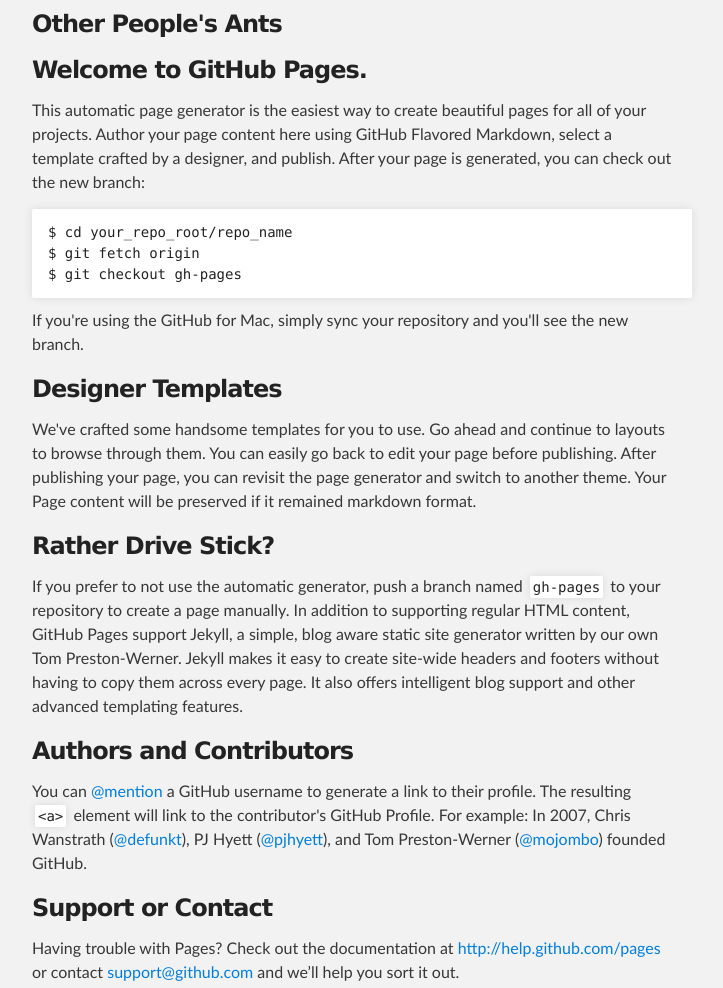
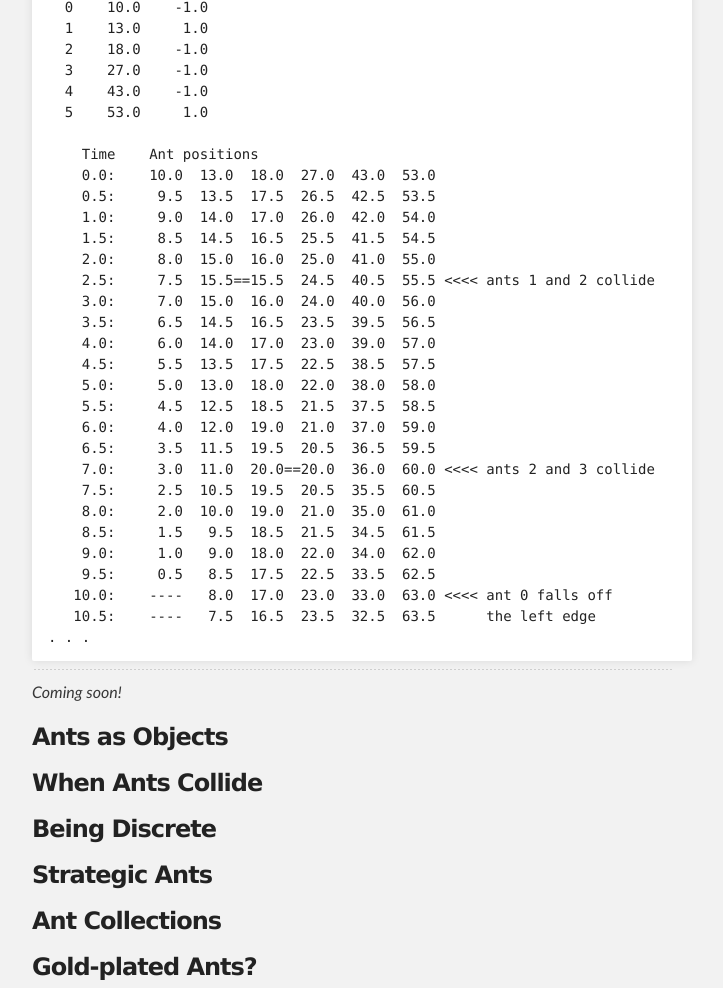
Before and after one commit to avklein/avklein.github.io, a plain HTML site: page index.html in a window 1280 px wide. Shown: the part 1340-2328 px from the top of the page, without its empty margins (288-1011 px from the left). Drawn offline with Linux system fonts and the light colour scheme.

```diff
--- a/index.html
+++ b/index.html
@@ -27,7 +27,12 @@
     <!-- MAIN CONTENT -->
     <div id="main_content_wrap" class="outer">
       <section id="main_content" class="inner">
-        <p>I'd like to start off by using some mathematical puzzles about ants as a jumping-off point for discussing different
+        <h2>
+<a name="a-question-of-ants" class="anchor" href="#a-question-of-ants"><span class="octicon octicon-link"></span></a>A Question Of Ants</h2>
+
+<p>2013 August 1</p>
+
+<p>I'd like to start off by using some mathematical puzzles about ants as a jumping-off point for discussing different
 programming approaches.</p>
 
 <p>In the May 2013 issue of the Communications of the ACM [CACM, Vol. 56 No. 5, Page 104], <a href="http://www.math.dartmouth.edu/%7Epw/">Peter Winkler</a>
@@ -55,6 +60,47 @@ poses three questions about the behavior of some idealized ants. The basic ant p
 }
 </code></pre>
 
+<p>The finished program is <a href="https://github.com/avklein/Ants/blob/master/SimplestAnts.java">SimplestAnts.java</a>. When we run it with 6 ants we get output that looks like this (the full output file is <a href="https://github.com/avklein/Ants/blob/master/SimplestAnts_random_output_1.txt">here</a>).</p>
+
+<pre><code>Created 6 ants with speed +/- 1.0 cm./sec. on a 100 cm. stick
+
+     initial   initial
+ Ant position  velocity
+  0    10.0    -1.0
+  1    13.0     1.0
+  2    18.0    -1.0
+  3    27.0    -1.0
+  4    43.0    -1.0
+  5    53.0     1.0
+
+    Time    Ant positions
+    0.0:    10.0  13.0  18.0  27.0  43.0  53.0
+    0.5:     9.5  13.5  17.5  26.5  42.5  53.5
+    1.0:     9.0  14.0  17.0  26.0  42.0  54.0
+    1.5:     8.5  14.5  16.5  25.5  41.5  54.5
+    2.0:     8.0  15.0  16.0  25.0  41.0  55.0
+    2.5:     7.5  15.5==15.5  24.5  40.5  55.5 &lt;&lt;&lt;&lt; ants 1 and 2 collide
+    3.0:     7.0  15.0  16.0  24.0  40.0  56.0
+    3.5:     6.5  14.5  16.5  23.5  39.5  56.5
+    4.0:     6.0  14.0  17.0  23.0  39.0  57.0
+    4.5:     5.5  13.5  17.5  22.5  38.5  57.5
+    5.0:     5.0  13.0  18.0  22.0  38.0  58.0
+    5.5:     4.5  12.5  18.5  21.5  37.5  58.5
+    6.0:     4.0  12.0  19.0  21.0  37.0  59.0
+    6.5:     3.5  11.5  19.5  20.5  36.5  59.5
+    7.0:     3.0  11.0  20.0==20.0  36.0  60.0 &lt;&lt;&lt;&lt; ants 2 and 3 collide
+    7.5:     2.5  10.5  19.5  20.5  35.5  60.5
+    8.0:     2.0  10.0  19.0  21.0  35.0  61.0
+    8.5:     1.5   9.5  18.5  21.5  34.5  61.5
+    9.0:     1.0   9.0  18.0  22.0  34.0  62.0
+    9.5:     0.5   8.5  17.5  22.5  33.5  62.5
+   10.0:    ----   8.0  17.0  23.0  33.0  63.0 &lt;&lt;&lt;&lt; ant 0 falls off
+   10.5:    ----   7.5  16.5  23.5  32.5  63.5      the left edge
+. . .
+</code></pre>
+
+<hr><p><em>Coming soon!</em></p>
+
 <h3>
 <a name="ants-as-objects" class="anchor" href="#ants-as-objects"><span class="octicon octicon-link"></span></a>Ants as Objects</h3>
 
@@ -75,38 +121,6 @@ poses three questions about the behavior of some idealized ants. The basic ant p
 
 <h3>
 <a name="other-peoples-ants" class="anchor" href="#other-peoples-ants"><span class="octicon octicon-link"></span></a>Other People's Ants</h3>
-
-<h3>
-<a name="welcome-to-github-pages" class="anchor" href="#welcome-to-github-pages"><span class="octicon octicon-link"></span></a>Welcome to GitHub Pages.</h3>
-
-<p>This automatic page generator is the easiest way to create beautiful pages for all of your projects. Author your page content here using GitHub Flavored Markdown, select a template crafted by a designer, and publish. After your page is generated, you can check out the new branch:</p>
-
-<pre><code>$ cd your_repo_root/repo_name
-$ git fetch origin
-$ git checkout gh-pages
-</code></pre>
-
-<p>If you're using the GitHub for Mac, simply sync your repository and you'll see the new branch.</p>
-
-<h3>
-<a name="designer-templates" class="anchor" href="#designer-templates"><span class="octicon octicon-link"></span></a>Designer Templates</h3>
-
-<p>We've crafted some handsome templates for you to use. Go ahead and continue to layouts to browse through them. You can easily go back to edit your page before publishing. After publishing your page, you can revisit the page generator and switch to another theme. Your Page content will be preserved if it remained markdown format.</p>
-
-<h3>
-<a name="rather-drive-stick" class="anchor" href="#rather-drive-stick"><span class="octicon octicon-link"></span></a>Rather Drive Stick?</h3>
-
-<p>If you prefer to not use the automatic generator, push a branch named <code>gh-pages</code> to your repository to create a page manually. In addition to supporting regular HTML content, GitHub Pages support Jekyll, a simple, blog aware static site generator written by our own Tom Preston-Werner. Jekyll makes it easy to create site-wide headers and footers without having to copy them across every page. It also offers intelligent blog support and other advanced templating features.</p>
-
-<h3>
-<a name="authors-and-contributors" class="anchor" href="#authors-and-contributors"><span class="octicon octicon-link"></span></a>Authors and Contributors</h3>
-
-<p>You can <a href="https://github.com/blog/821" class="user-mention">@mention</a> a GitHub username to generate a link to their profile. The resulting <code>&lt;a&gt;</code> element will link to the contributor's GitHub Profile. For example: In 2007, Chris Wanstrath (<a href="https://github.com/defunkt" class="user-mention">@defunkt</a>), PJ Hyett (<a href="https://github.com/pjhyett" class="user-mention">@pjhyett</a>), and Tom Preston-Werner (<a href="https://github.com/mojombo" class="user-mention">@mojombo</a>) founded GitHub.</p>
-
-<h3>
-<a name="support-or-contact" class="anchor" href="#support-or-contact"><span class="octicon octicon-link"></span></a>Support or Contact</h3>
-
-<p>Having trouble with Pages? Check out the documentation at <a href="http://help.github.com/pages">http://help.github.com/pages</a> or contact <a href="mailto:support@github.com">support@github.com</a> and we’ll help you sort it out.</p>
       </section>
     </div>
 
```
Also changed, not shown: params.json (+1 -1 lines).
